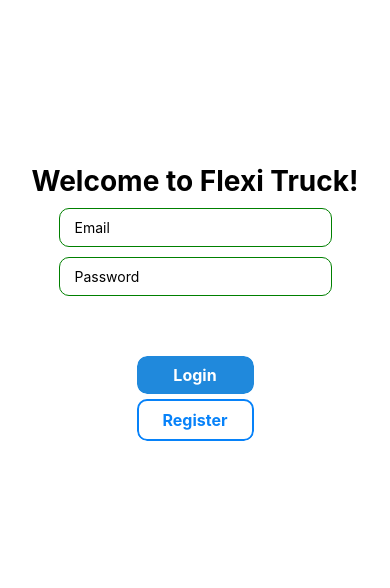
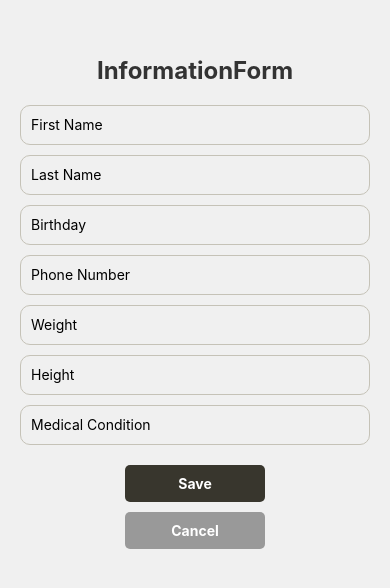
Before and after one commit to ipekkayaaa/nativeOTapp, a React Native app: screen /InformationForm in a window 390 px wide. Shown: the part 120-708 px from the top of the page. Built offline with nearby package versions, Linux system fonts and the light colour scheme; no server answers; the database is empty.

Commit message:
add information form to signup page

```diff
--- a/components/navigation/StackNavigator.js
+++ b/components/navigation/StackNavigator.js
@@ -8,7 +8,7 @@ import EditProfileScreen from "../screens/EditProfileScreen";
 import DietScreen from "../screens/DietScreen";
 import DoctorProfileScreen from "../screens/DoctorProfileScreen";
 import WorkoutScreen from "../screens/WorkoutScreen";
-
+import InformationForm from "../screens/InformationForm";
 
 const Stack = createNativeStackNavigator();
 
@@ -41,14 +41,14 @@ const StackNavigator = () => {
           headerShown: false,
         }}
       />
-       <Stack.Screen
+      <Stack.Screen
         name="EditProfileScreen"
         component={EditProfileScreen}
         options={{
           headerShown: false,
         }}
       />
-       <Stack.Screen
+      <Stack.Screen
         name="DietScreen"
         component={DietScreen}
         options={{
@@ -58,6 +58,13 @@ const StackNavigator = () => {
       <Stack.Screen
         name="DoctorProfileScreen"
         component={DoctorProfileScreen}
+        options={{
+          headerShown: false,
+        }}
+      />
+      <Stack.Screen
+        name="InformationForm"
+        component={InformationForm}
         options={{
           headerShown: false,
         }}
--- /dev/null
+++ b/components/screens/InformationForm.js
@@ -0,0 +1,227 @@
+import React, { useState, useEffect } from "react";
+import {
+  View,
+  Text,
+  TextInput,
+  TouchableOpacity,
+  StyleSheet,
+} from "react-native";
+import {
+  collection,
+  getDocs,
+  addDoc,
+  where,
+  query,
+  updateDoc,
+  doc,
+} from "firebase/firestore";
+import { firestore, auth } from "../../firebase";
+
+export default function InformationForm({ navigation }) {
+  const [values, setValues] = useState({
+    firstName: "",
+    lastName: "",
+    birthday: "",
+    phoneNumber: "",
+    weight: "",
+    height: "",
+    medicalCondition: "",
+  });
+
+  const user = auth.currentUser;
+
+  const colRefProfile = collection(firestore, "patients");
+
+  useEffect(() => {
+    if (user) {
+      const q = query(colRefProfile, where("userId", "==", user.uid));
+      getDocs(q)
+        .then((querySnapshot) => {
+          if (!querySnapshot.empty) {
+            const userData = querySnapshot.docs[0].data();
+          }
+        })
+        .catch((error) => {
+          console.error("Error fetching user data: ", error);
+        });
+    }
+  }, [user, colRefProfile]);
+
+  const handleChangeText = (key, text) => {
+    setValues((prevValues) => ({
+      ...prevValues,
+      [key]: text,
+    }));
+  };
+
+  const handleSaveProfile = () => {
+    const q = query(colRefProfile, where("userId", "==", user.uid));
+
+    getDocs(q)
+      .then((querySnapshot) => {
+        if (!querySnapshot.empty) {
+          const userDocRef = doc(
+            firestore,
+            "patients",
+            querySnapshot.docs[0].id
+          );
+          updateDoc(userDocRef, {
+            firstName: values.firstName,
+            lastName: values.lastName,
+            birthday: values.birthday,
+            phoneNumber: values.phoneNumber,
+            weight: values.weight,
+            height: values.height,
+            medicalCondition: values.medicalCondition,
+          })
+            .then(() => {
+              console.log("Document successfully updated!");
+              navigation.navigate("ProfileScreen", {
+                successMessage: "Profile successfully updated!",
+              });
+            })
+            .catch((error) => {
+              console.error("Error updating document: ", error);
+            });
+        } else {
+          addDoc(colRefProfile, {
+            userId: user.uid,
+            firstName: values.firstName,
+            lastName: values.lastName,
+            birthday: values.birthday,
+            phoneNumber: values.phoneNumber,
+            weight: values.weight,
+            height: values.height,
+            medicalCondition: values.medicalCondition,
+          })
+            .then(() => {
+              console.log("Document successfully added!");
+              navigation.navigate("ProfileScreen", {
+                successMessage: "Profile successfully added!",
+              });
+            })
+            .catch((error) => {
+              console.error("Error adding document: ", error);
+            });
+        }
+      })
+      .catch((error) => {
+        console.error("Error checking for existing user data: ", error);
+      });
+  };
+
+  const handleCancel = () => {
+    navigation.goBack();
+  };
+
+  return (
+    <View style={styles.container}>
+      <Text style={styles.heading}>InformationForm</Text>
+      <TextInput
+        name="firstName"
+        style={styles.input}
+        placeholder="First Name"
+        value={values.firstName}
+        onChangeText={(text) => handleChangeText("firstName", text)}
+      />
+      <TextInput
+        name="lastName"
+        style={styles.input}
+        placeholder="Last Name"
+        value={values.lastName}
+        onChangeText={(text) => handleChangeText("lastName", text)}
+      />
+      <TextInput
+        placeholder="Birthday"
+        style={styles.input}
+        value={values.birthday}
+        onChangeText={(text) => handleChangeText("birthday", text)}
+      />
+      <TextInput
+        name="phoneNumber"
+        style={styles.input}
+        placeholder="Phone Number"
+        value={values.phoneNumber}
+        onChangeText={(text) => handleChangeText("phoneNumber", text)}
+      />
+      <TextInput
+        name="weight"
+        style={styles.input}
+        placeholder="Weight"
+        value={values.weight}
+        onChangeText={(text) => handleChangeText("weight", text)}
+      />
+      <TextInput
+        name="height"
+        style={styles.input}
+        placeholder="Height"
+        value={values.height}
+        onChangeText={(text) => handleChangeText("height", text)}
+      />
+      <TextInput
+        name="medicalCondition"
+        style={styles.input}
+        placeholder="Medical Condition"
+        value={values.medicalCondition}
+        onChangeText={(text) => handleChangeText("medicalCondition", text)}
+      />
+      <TouchableOpacity style={styles.button} onPress={handleSaveProfile}>
+        <Text style={styles.buttonText}>Save</Text>
+      </TouchableOpacity>
+      <TouchableOpacity style={styles.cancelButton} onPress={handleCancel}>
+        <Text style={styles.buttonText}>Cancel</Text>
+      </TouchableOpacity>
+    </View>
+  );
+}
+
+const styles = StyleSheet.create({
+  container: {
+    flex: 1,
+    justifyContent: "center",
+    alignItems: "center",
+    backgroundColor: "#f0f0f0",
+    padding: 20,
+  },
+  heading: {
+    fontSize: 24,
+    fontWeight: "bold",
+    marginBottom: 20,
+    color: "#333",
+  },
+  input: {
+    width: "100%",
+    height: 40,
+    borderColor: "#C5C2B7",
+    borderWidth: 1,
+    borderRadius: 10,
+    padding: 10,
+    marginBottom: 10,
+  },
+  button: {
+    backgroundColor: "#38362d",
+    justifyContent: "center",
+    alignItems: "center",
+    width: "40%",
+    padding: 10,
+    borderRadius: 5,
+    marginTop: 10,
+  },
+  cancelButton: {
+    backgroundColor: "#999",
+    justifyContent: "center",
+    alignItems: "center",
+    width: "40%",
+    padding: 10,
+    borderRadius: 5,
+    marginTop: 10,
+  },
+  buttonText: {
+    color: "#fff",
+    fontSize: 14,
+    fontWeight: "bold",
+  },
+  datePicker: {
+    width: "100%",
+  },
+});
--- a/components/screens/SignUpScreen.js
+++ b/components/screens/SignUpScreen.js
@@ -1,5 +1,11 @@
 import React, { useState } from "react";
-import { StyleSheet, Text, View, TextInput, TouchableOpacity } from "react-native";
+import {
+  StyleSheet,
+  Text,
+  View,
+  TextInput,
+  TouchableOpacity,
+} from "react-native";
 import { Button } from "react-native-elements";
 import { getAuth, createUserWithEmailAndPassword } from "firebase/auth";
 import app from "../../firebase";
@@ -18,7 +24,11 @@ const SignUpScreen = ({ navigation }) => {
     }
 
     try {
-      const userCredential = await createUserWithEmailAndPassword(auth, email, password);
+      const userCredential = await createUserWithEmailAndPassword(
+        auth,
+        email,
+        password
+      );
       const user = userCredential.user;
       console.log("Registered new user:", user.email);
       navigateLogin();
@@ -28,7 +38,7 @@ const SignUpScreen = ({ navigation }) => {
   };
 
   const navigateLogin = () => {
-    navigation.navigate("LoginScreen");
+    navigation.navigate("InformationForm");
   };
 
   return (
@@ -55,13 +65,21 @@ const SignUpScreen = ({ navigation }) => {
       <View style={styles.radioContainer}>
         <Text style={styles.radioLabel}>Select User Type:</Text>
         <TouchableOpacity
-          style={userType === "doctor" ? styles.radioButtonSelected : styles.radioButton}
+          style={
+            userType === "doctor"
+              ? styles.radioButtonSelected
+              : styles.radioButton
+          }
           onPress={() => setUserType("doctor")}
         >
           <Text style={styles.radioText}>Doctor</Text>
         </TouchableOpacity>
         <TouchableOpacity
-          style={userType === "patient" ? styles.radioButtonSelected : styles.radioButton}
+          style={
+            userType === "patient"
+              ? styles.radioButtonSelected
+              : styles.radioButton
+          }
           onPress={() => setUserType("patient")}
         >
           <Text style={styles.radioText}>Patient</Text>
```
